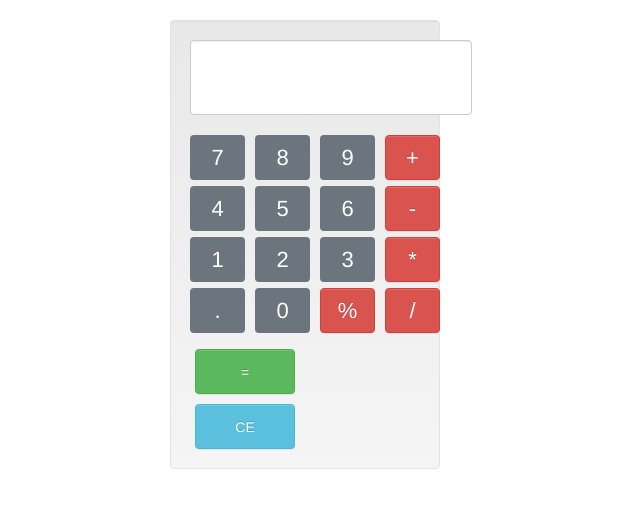
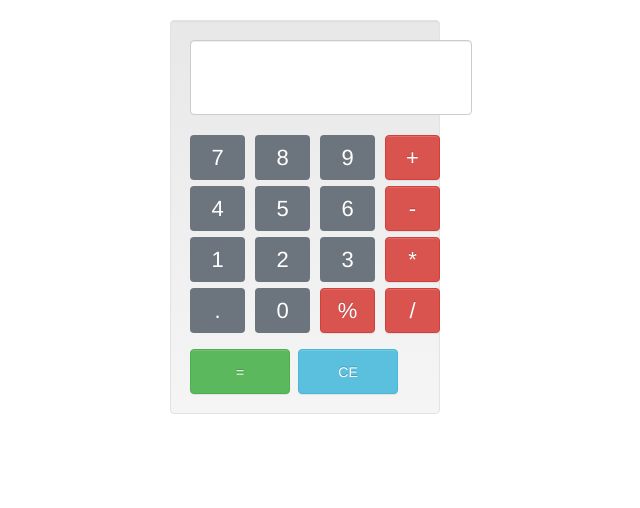
Before and after one commit to lrsonnewend/calculadora-lista7, an Angular app: page / in a window 1280 px wide. Shown: the top 508 px of the page, without its empty margins (200-840 px from the left). Built offline with nearby package versions, Linux system fonts and the light colour scheme.

Commit message:
1 file modified

```diff
--- a/src/app/app.component.css
+++ b/src/app/app.component.css
@@ -7,8 +7,7 @@ p {
     width: 100px;
     height: 45px;
     margin-top: 10px;
-    margin-right: 11px;
-    margin-left: 5px;
+    margin-right: 8px;
 }
 
 .bttn {
```
